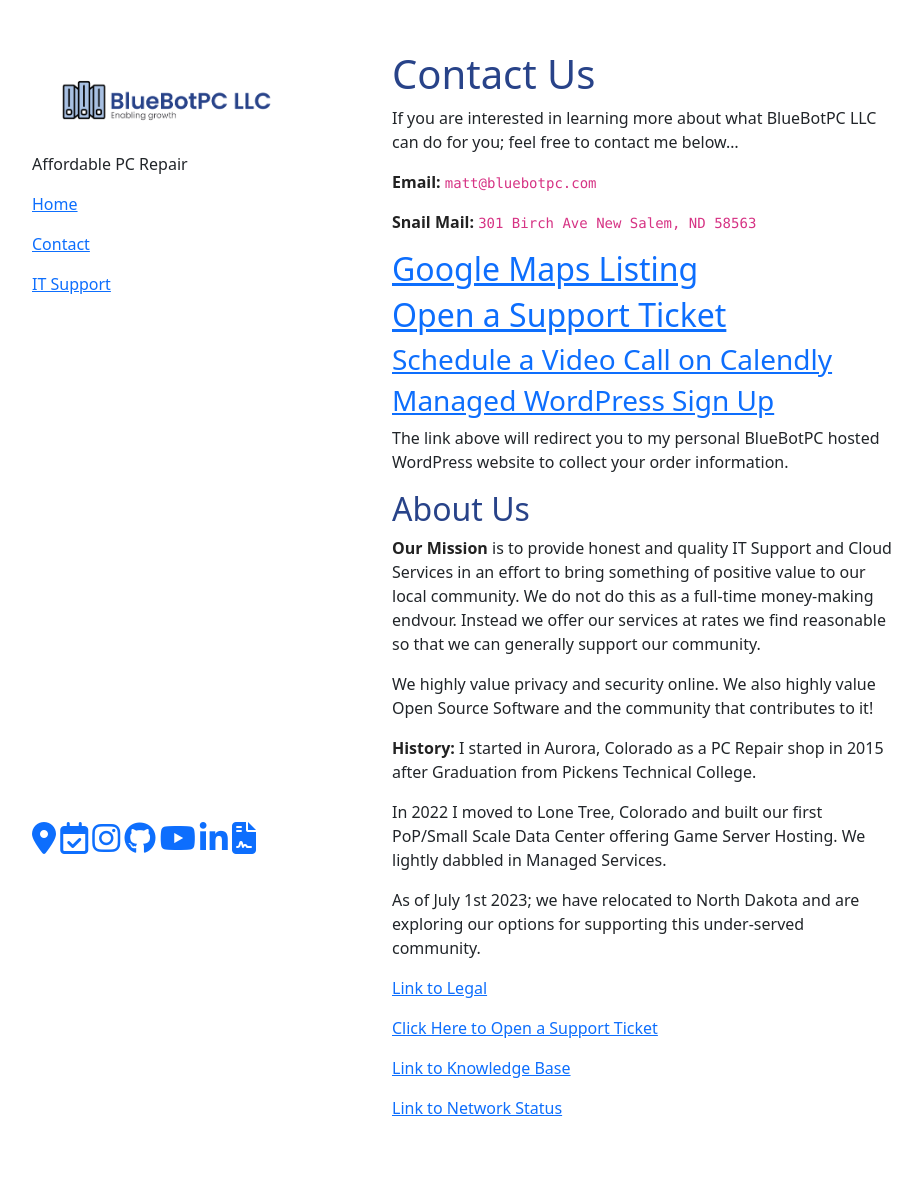
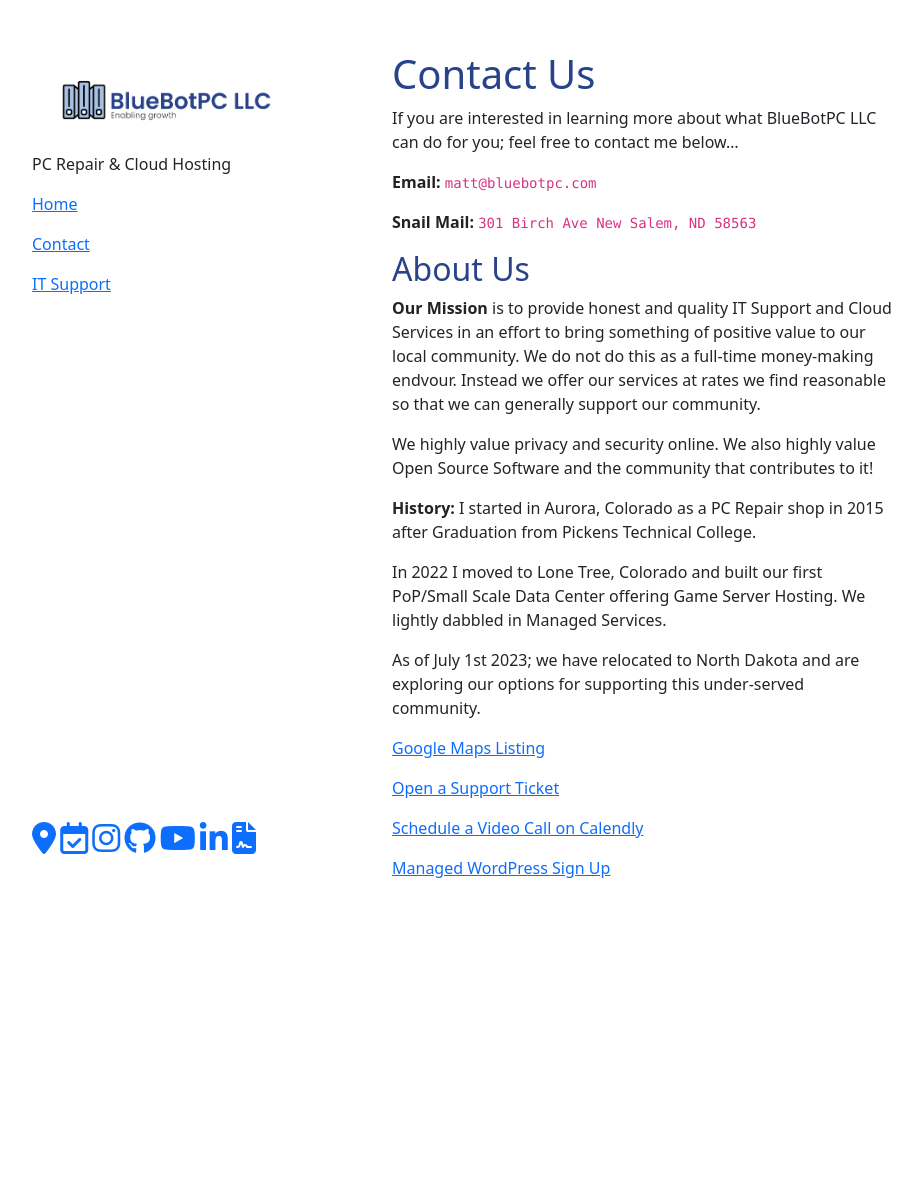
Before and after one commit to GoobyFRS/bluebotpc-web, a Jekyll site: the page built from pages/contact.md, in a window 1280 px wide. Shown: the whole page, without its empty margins (178-1100 px from the left). Built offline with Jekyll 4.4.1, drawn with Linux system fonts in a browser that asks for light colours; nearby versions of some CDN libraries; our own code applies the rules of GitHub Pages for plain Markdown files; after the commit the page ends 946 px from its top, so only the background shows below that.

````diff
--- a/_config.yml
+++ b/_config.yml
@@ -2,7 +2,7 @@
 title: BlueBotPC LLC
 #tagline: Create Local Value
 email: matt@bluebotpc.com
-description: Affordable PC Repair
+description: PC Repair & Cloud Hosting
 url: "https://www.bluebotpc.com"
 permalink: pretty
 favicon: /assets/img/favicon.ico
--- a/pages/contact.md
+++ b/pages/contact.md
@@ -8,16 +8,6 @@ If you are interested in learning more about what BlueBotPC LLC can do for you;
 **Email:** ```matt@bluebotpc.com```
 
 **Snail Mail:** ```301 Birch Ave New Salem, ND 58563```
-
-## [Google Maps Listing](https://goo.gl/maps/PXK3Huew2rYx4Bg3A)
-
-## [Open a Support Ticket](https://forms.gle/LBAdQnoguwRzCkNo8)
-
-### [Schedule a Video Call on Calendly](https://calendly.com/bluebotpc/consult)
-
-### [Managed WordPress Sign Up](https://forms.gle/eM3NEijzpWkRoH3UA)
-
-The link above will redirect you to my personal BlueBotPC hosted WordPress website to collect your order information.
 
 ## About Us
 
@@ -31,10 +21,10 @@ In 2022 I moved to Lone Tree, Colorado and built our first PoP/Small Scale Data
 
 As of July 1st 2023; we have relocated to North Dakota and are exploring our options for supporting this under-served community.
 
-[Link to Legal](https://www.bluebotpc.com/pages/legal/legal)
+[Google Maps Listing](https://goo.gl/maps/PXK3Huew2rYx4Bg3A)
 
-[Click Here to Open a Support Ticket](https://forms.gle/LBAdQnoguwRzCkNo8)
+[Open a Support Ticket](https://forms.gle/LBAdQnoguwRzCkNo8)
 
-[Link to Knowledge Base](https://www.bluebotpc.com/pages/kb/)
+[Schedule a Video Call on Calendly](https://calendly.com/bluebotpc/consult)
 
-[Link to Network Status](https://bluebotpcstatus.statuspage.io/)
+[Managed WordPress Sign Up](https://forms.gle/eM3NEijzpWkRoH3UA)
--- a/sitemap.txt
+++ b/sitemap.txt
@@ -1,5 +1,6 @@
 https://www.bluebotpc.com/
 https://www.bluebotpc.com/pages/pc/
+https://www.bluebotpc.com/pages/custom-pc/
 https://www.bluebotpc.com/pages/wordpress/
 https://www.bluebotpc.com/pages/features/
 https://www.bluebotpc.com/pages/contact/
````
Also changed, not shown: index.md (+2 -2 lines), pages/custom-pc.md (added, +18 -0 lines), pages/kb/test.md (deleted, +0 -23 lines).
